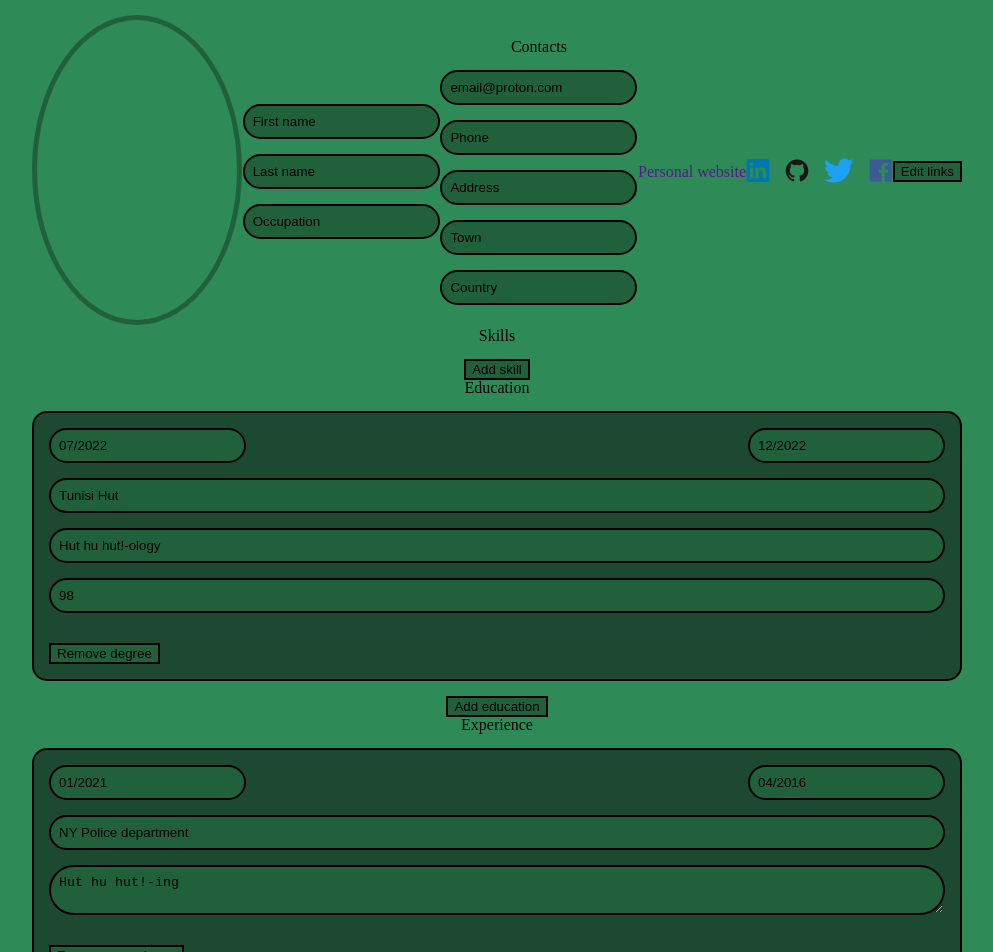
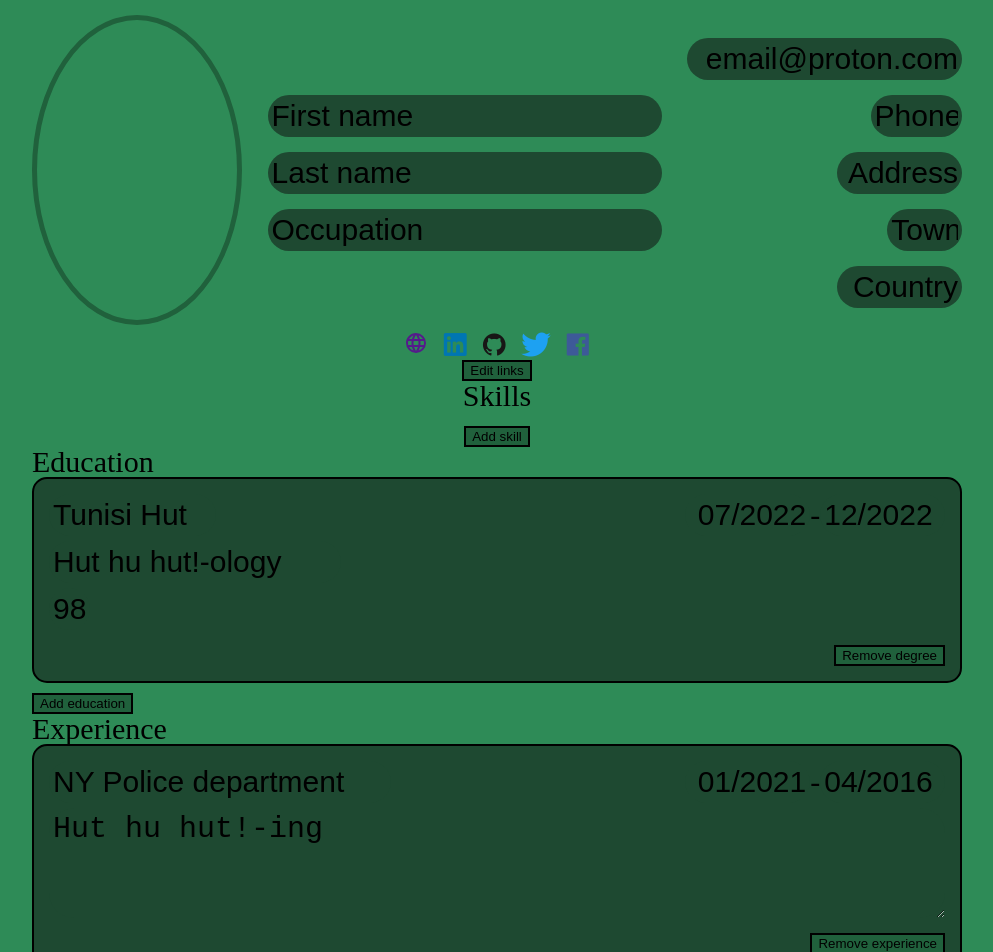
Before and after one commit to Osserc/cv-maker, a React (Create React App) app: page / in a window 1280 px wide. Shown: the top 952 px of the page, without its empty margins (143-1136 px from the left). Built offline with nearby package versions, Linux system fonts and the light colour scheme.

Commit message:
Adjust styling a bit

```diff
--- a/src/App.js
+++ b/src/App.js
@@ -13,13 +13,14 @@ import ReactToPrint from 'react-to-print';
 class App extends React.Component {
   render() {
     return (
-      <div className="p-15" ref={element => (this.componentRef = element)}>
+      <div className="p-15 print-container" ref={element => (this.componentRef = element)}>
         <div className="top flex wide align-center justify-between">
           <Photo />
           <Identity />
           <Contacts />
-          <Socials />
         </div>
+
+        <Socials />
 
         <div className="">
           <Skills />
--- a/src/components/Contacts.js
+++ b/src/components/Contacts.js
@@ -23,13 +23,12 @@ class Contacts extends Component {
 
     render() {
         return (
-            <section id="contacts" className="flex flex-c justify-center align-center gap-15">
-                <h1>Contacts</h1>
-                <input type="email" id="email" name="email" defaultValue={this.state.email} onChange={this.updateContacts}></input>
-                <input type="tel" id="phone" name="phone" defaultValue={this.state.phone} onChange={this.updateContacts}></input>
-                <input type="text" id="address" name="address" defaultValue={this.state.address} onChange={this.updateContacts}></input>
-                <input type="text" id="town" name="town" defaultValue={this.state.town} onChange={this.updateContacts}></input>
-                <input type="text" id="country" name="country" defaultValue={this.state.country} onChange={this.updateContacts}></input>
+            <section id="contacts" className="flex flex-c justify-center align-end gap-15">
+                <input type="email" className="text-right" id="email" name="email" defaultValue={this.state.email} onChange={this.updateContacts} style={{width: `${this.state.email.length}ch`}}></input>
+                <input type="tel" className="text-right" id="phone" name="phone" defaultValue={this.state.phone} onChange={this.updateContacts} style={{width: `${this.state.phone.length}ch`}}></input>
+                <input type="text" className="text-right" id="address" name="address" defaultValue={this.state.address} onChange={this.updateContacts} style={{width: `${this.state.address.length}ch`}}></input>
+                <input type="text" className="text-right" id="town" name="town" defaultValue={this.state.town} onChange={this.updateContacts} style={{width: `${this.state.town.length}ch`}}></input>
+                <input type="text" className="text-right" id="country" name="country" defaultValue={this.state.country} onChange={this.updateContacts} style={{width: `${this.state.country.length}ch`}}></input>
             </section>
         )
     }
--- a/src/components/Education.js
+++ b/src/components/Education.js
@@ -44,37 +44,43 @@ class Education extends Component {
     updateDegree(event) {
         this.setState(prevState => {
             const newDegrees = [...prevState.degrees];
-            newDegrees[event.target.dataset.index][event.target.name] = [event.target.value];
+            newDegrees[event.target.dataset.index][event.target.name] = event.target.value;
             return {degrees: newDegrees};
         })
+        console.log(this.state.degrees)
     }
 
     render() {
         return (
-            <section id="education" className="flex flex-c justify-center align-center gap-15">
+            <section id="education">
                 <h1>Education</h1>
 
                 {this.state.degrees.map((degree) => {
                     if (degree != null) {
-                        return <div key={degree.id} className="card flex flex-c gap-15 wide">
+                        return <div key={degree.id} className="card flex flex-c gap-5 wide">
                                     <div className="flex justify-between wide">
-                                        <div className="flex flex-c">
-                                            <input type="text" id="startDate" name="startDate" data-index={degree.id} defaultValue={degree.startDate} onChange={this.updateDegree}></input>
+                                        <div className="flex flex-c i-block">
+                                            <input type="text" id="institution" name="institution" data-index={degree.id} defaultValue={degree.institution} onChange={this.updateDegree} style={{width: `${degree.institution.length}ch`}}></input>
                                         </div>
-                                        <div className="flex flex-c text-right">
-                                            <input type="text" id="endDate" name="endDate" data-index={degree.id} defaultValue={degree.endDate} onChange={this.updateDegree}></input>
+                                        <div>
+                                            <div className="flex flex-c i-block">
+                                                <input type="text" className="text-right" id="startDate" name="startDate" data-index={degree.id} defaultValue={degree.startDate} onChange={this.updateDegree} style={{width: `${degree.startDate.length}ch`}}></input>
+                                            </div>
+                                            <div className="i-block">
+                                                 -
+                                            </div>
+                                            <div className="flex flex-c i-block">
+                                                <input type="text" id="endDate" name="endDate" data-index={degree.id} defaultValue={degree.endDate} onChange={this.updateDegree} style={{width: `${degree.endDate.length}ch`}}></input>
+                                            </div>
                                         </div>
                                     </div>
-                                    <div className="flex flex-c">
-                                        <input type="text" id="institution" name="institution" data-index={degree.id} defaultValue={degree.institution} onChange={this.updateDegree}></input>
+                                    <div className="flex flex-c i-block">
+                                        <input type="text" id="field" name="field" data-index={degree.id} defaultValue={degree.field} onChange={this.updateDegree} style={{width: `${degree.field.length}ch`}}></input>
                                     </div>
-                                    <div className="flex flex-c">
-                                        <input type="text" id="field" name="field" data-index={degree.id} defaultValue={degree.field} onChange={this.updateDegree}></input>
+                                    <div className="flex flex-c i-block">
+                                        <input type="text" id="mark" name="mark" data-index={degree.id} defaultValue={degree.mark} onChange={this.updateDegree} style={{width: `${degree.mark.length}ch`}}></input>
                                     </div>
-                                    <div className="flex flex-c">
-                                        <input type="text" id="mark" name="mark" data-index={degree.id} defaultValue={degree.mark} onChange={this.updateDegree}></input>
-                                    </div>
-                                    <div className="actions">
+                                    <div className="wide text-right">
                                         <button data-index={degree.id} onClick={this.removeDegree}>Remove degree</button>
                                     </div>
                                 </div>
--- a/src/components/Experience.js
+++ b/src/components/Experience.js
@@ -49,27 +49,32 @@ class Experience extends Component {
 
     render() {
         return (
-            <section id="experience" className="flex flex-c justify-center align-center gap-15">
+            <section id="experience">
                 <h1>Experience</h1>
 
                 {this.state.experiences.map((experience) => {
                     if (experience != null) {
-                        return <div key={experience.id} className="card flex flex-c gap-15 wide">
+                        return <div key={experience.id} className="card flex flex-c gap-5 wide">
                                     <div className="flex justify-between wide">
-                                        <div className="flex flex-c">
-                                            <input type="text" id="startDate" name="startDate" data-index={experience.id} defaultValue={experience.startDate} onChange={this.updateExperience}></input>
+                                        <div className="i-block">
+                                            <input type="text" id="company" name="company" data-index={experience.id} defaultValue={experience.company} onChange={this.updateExperience} style={{width: `${experience.company.length}ch`}}></input>
                                         </div>
-                                        <div className="flex flex-c text-right">
-                                            <input type="text" id="endDate" name="endDate" data-index={experience.id} defaultValue={experience.endDate} onChange={this.updateExperience}></input>
+                                        <div className="i-block">
+                                            <div className="i-block">
+                                                <input type="text" className="text-right" id="startDate" name="startDate" data-index={experience.id} defaultValue={experience.startDate} onChange={this.updateExperience} style={{width: `${experience.startDate.length}ch`}}></input>
+                                            </div>
+                                            <div className="i-block">
+                                                 -
+                                            </div>
+                                            <div className="i-block">
+                                                <input type="text" id="endDate" name="endDate" data-index={experience.id} defaultValue={experience.endDate} onChange={this.updateExperience} style={{width: `${experience.endDate.length}ch`}}></input>
+                                            </div>
                                         </div>
                                     </div>
-                                    <div className="flex flex-c">
-                                        <input type="text" id="company" name="company" data-index={experience.id} defaultValue={experience.company} onChange={this.updateExperience}></input>
+                                    <div className="flex">
+                                        <textarea id="job" name="job" rows={3} data-index={experience.id} defaultValue={experience.job} onChange={this.updateExperience}></textarea>
                                     </div>
-                                    <div className="flex flex-c">
-                                        <textarea id="job" name="job" data-index={experience.id} defaultValue={experience.job} onChange={this.updateExperience}></textarea>
-                                    </div>
-                                    <div className="actions">
+                                    <div className="wide text-right">
                                         <button data-index={experience.id} onClick={this.removeExperience}>Remove experience</button>
                                     </div>
                                 </div>
--- a/src/components/Socials.js
+++ b/src/components/Socials.js
@@ -43,16 +43,22 @@ class Socials extends Component {
 
     render() {
         return (
-            <section id="socials" className="flex justify-center align-center">
-                <a href={`${this.state.links.website}`} target="_blank" rel="noreferrer">Personal website</a>
+            <section id="socials" className="flex flex-c justify-center align-center">
                 <div className="flex justify-center align-center gap-15">
+                    <a href={`${this.state.links.website}`} target="_blank" rel="noreferrer">
+                        <svg style={{width: "24px", height: "24px"}} viewBox="0 0 24 24">
+                            <path fill="currentColor" d="M16.36,14C16.44,13.34 16.5,12.68 16.5,12C16.5,11.32 16.44,10.66 16.36,10H19.74C19.9,10.64 20,11.31 20,12C20,12.69 19.9,13.36 19.74,14M14.59,19.56C15.19,18.45 15.65,17.25 15.97,16H18.92C17.96,17.65 16.43,18.93 14.59,19.56M14.34,14H9.66C9.56,13.34 9.5,12.68 9.5,12C9.5,11.32 9.56,10.65 9.66,10H14.34C14.43,10.65 14.5,11.32 14.5,12C14.5,12.68 14.43,13.34 14.34,14M12,19.96C11.17,18.76 10.5,17.43 10.09,16H13.91C13.5,17.43 12.83,18.76 12,19.96M8,8H5.08C6.03,6.34 7.57,5.06 9.4,4.44C8.8,5.55 8.35,6.75 8,8M5.08,16H8C8.35,17.25 8.8,18.45 9.4,19.56C7.57,18.93 6.03,17.65 5.08,16M4.26,14C4.1,13.36 4,12.69 4,12C4,11.31 4.1,10.64 4.26,10H7.64C7.56,10.66 7.5,11.32 7.5,12C7.5,12.68 7.56,13.34 7.64,14M12,4.03C12.83,5.23 13.5,6.57 13.91,8H10.09C10.5,6.57 11.17,5.23 12,4.03M18.92,8H15.97C15.65,6.75 15.19,5.55 14.59,4.44C16.43,5.07 17.96,6.34 18.92,8M12,2C6.47,2 2,6.5 2,12A10,10 0 0,0 12,22A10,10 0 0,0 22,12A10,10 0 0,0 12,2Z" />
+                        </svg>
+                    </a>
                     <a href={`${this.state.links.linkedin}`} target="_blank" rel="noreferrer"><i className="devicon-linkedin-plain colored" id="linkedin"></i></a>
                     <a href={`${this.state.links.github}`} target="_blank" rel="noreferrer"><i className="devicon-github-original colored" id="github"></i></a>
                     <a href={`${this.state.links.twitter}`} target="_blank" rel="noreferrer"><i className="devicon-twitter-original colored" id="twitter"></i></a>
                     <a href={`${this.state.links.facebook}`} target="_blank" rel="noreferrer"><i className="devicon-facebook-plain colored" id="facebook"></i></a>
                 </div>
                 {this.state.editing === false ?
-                    <button className="no-print" onClick={this.toggleEditing}>Edit links</button>
+                    <div className="flex flex-c justify-content align-center gap-15 no-print">
+                        <button className="no-print" onClick={this.toggleEditing}>Edit links</button>
+                    </div>
                     :
                     <div className="flex flex-c justify-content align-center gap-15 no-print">
                         <select onChange={this.determineLink}>
--- a/src/stylesheets/styles.css
+++ b/src/stylesheets/styles.css
@@ -20,10 +20,7 @@ time, mark, audio, video {
 	vertical-align: baseline;
 }
 /* HTML5 display-role reset for older browsers */
-article, aside, details, figcaption, figure,
-footer, header, hgroup, menu, nav, section {
-	display: block;
-}
+
 body {
 	line-height: 1;
 }
@@ -93,6 +90,10 @@ table {
     align-items: center;
 }
 
+.align-end {
+    align-items: flex-end;
+}
+
 .text-right {
     text-align: right;
 }
@@ -101,12 +102,24 @@ table {
     text-align: center;
 }
 
+.gap-5 {
+    gap: 5px;
+}
+
 .gap-15 {
     gap: 15px;
 }
 
 .p-15 {
     padding: 15px;
+}
+
+.i-block {
+    display: inline-block;
+}
+
+.bold {
+    font-weight: bold;
 }
 
 .card {
@@ -133,20 +146,12 @@ body {
     width: 75%;
 }
 
-.top {
-
-}
-
-.print-button {
-    grid-column: span 2;
-}
-
 .print-button button {
     font-size: 30px;
 }
 
-.actions {
-    margin-top: 15px;
+.print-container {
+    font-size: 30px;
 }
 
 button {
@@ -160,13 +165,19 @@ button:hover {
 }
 
 input, textarea {
-    background-color: rgb(32, 97, 60);
-    border: 2px solid black;
+    background-color: rgb(30, 73, 49);
+    border: none;
+    outline: none;
     border-radius: 25px;
-    outline: none;
-    padding: 8px;
+    padding: 4px;
+    font-size: 30px;
     -webkit-autofill: transparent;
     transition: 1.5s;
+}
+
+textarea {
+    width: 100%;
+    overflow: none;
 }
 
 ::placeholder {
@@ -211,7 +222,7 @@ input:invalid {
 }
 
 input:valid {
-    background-color: rgb(32, 97, 60);
+    background-color: rgb(30, 73, 49);
 }
 
 input:autofill {
```
Also changed, not shown: 1 other file (tests, documents, lock files or other folders).
